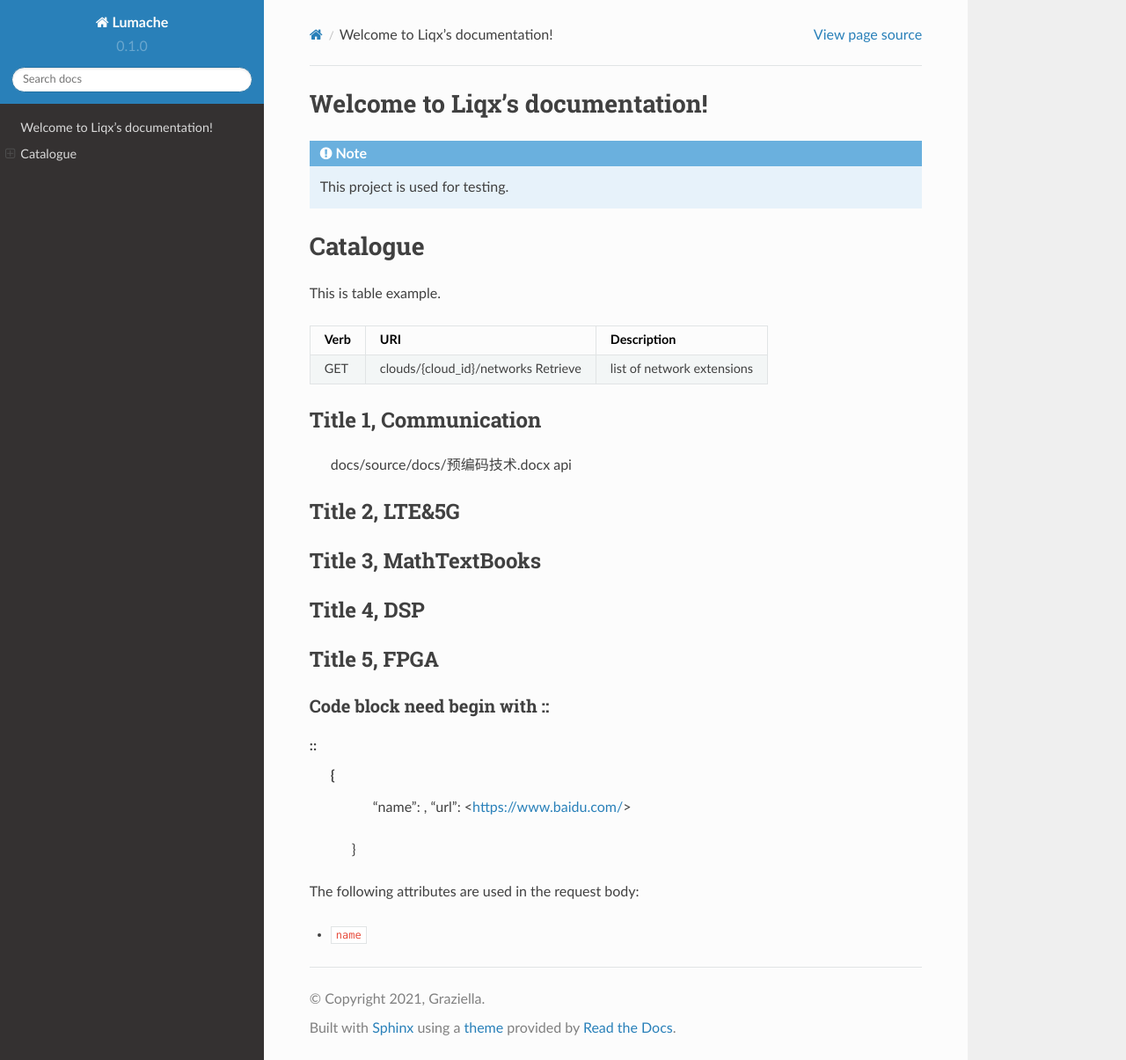
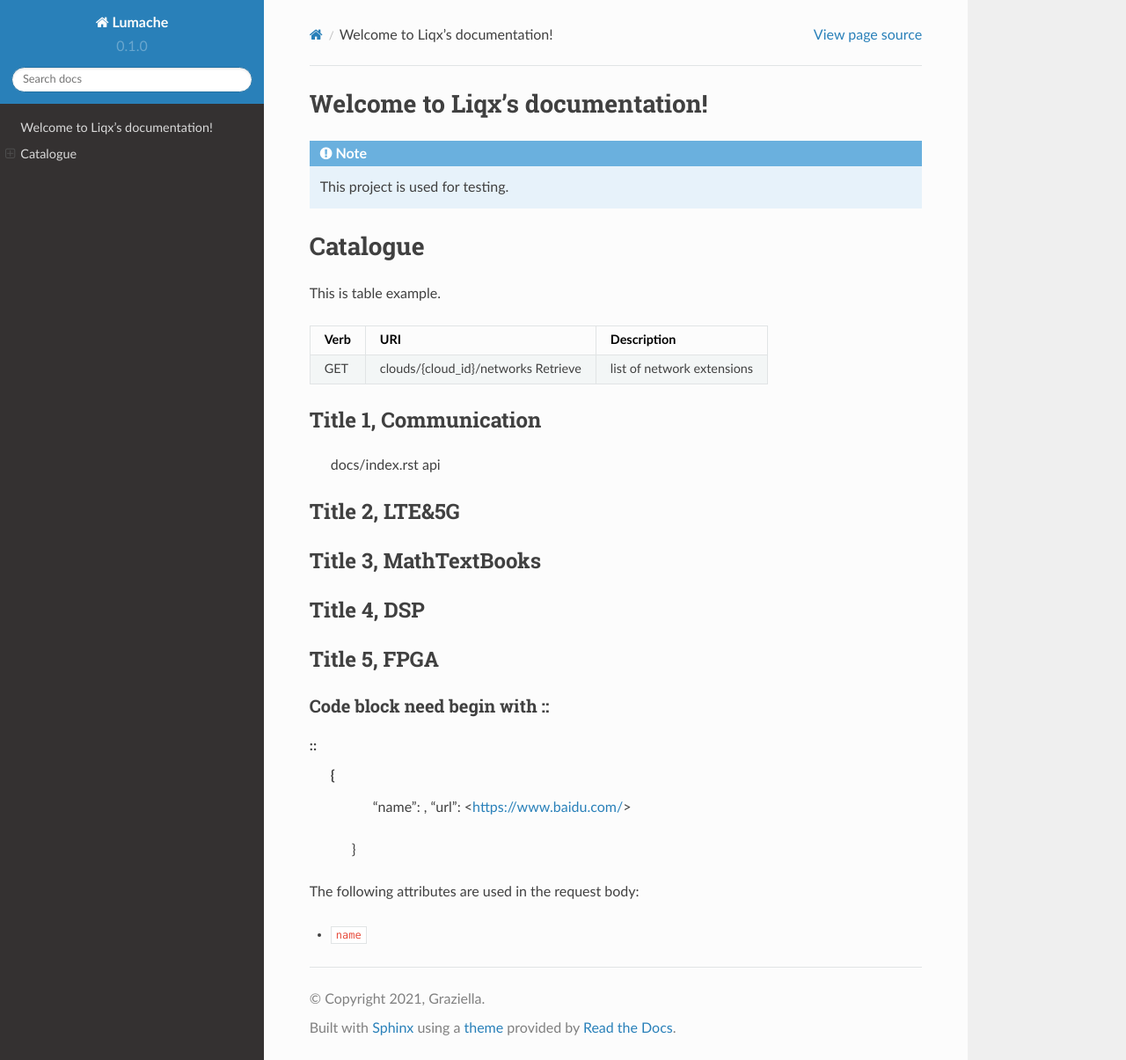
Before and after one commit to QIUXUE2020/learning, a Sphinx documentation site: the page built from docs/source/index.rst, in a window 1280 px wide and 1205 px high. Shown: the whole window at 88% size. Built offline with Sphinx 7.4.7 and the Read the Docs theme 2.0.0, drawn with Linux system fonts in a browser that asks for light colours; pages that are not in the unit, such as notebooks, are missing from menus.

Commit message:
Update index.rst

```diff
--- a/docs/source/index.rst
+++ b/docs/source/index.rst
@@ -20,8 +20,8 @@ Title 1, :doc:`Communication`
 --------------------------------------
 --------
 .. toctree::
-   :maxdepth: 5
-   docs/source/docs/预编码技术.docx
+   :maxdepth: 2
+   docs/index.rst
    api
 
 Title 2, :doc:`LTE&5G`
```
